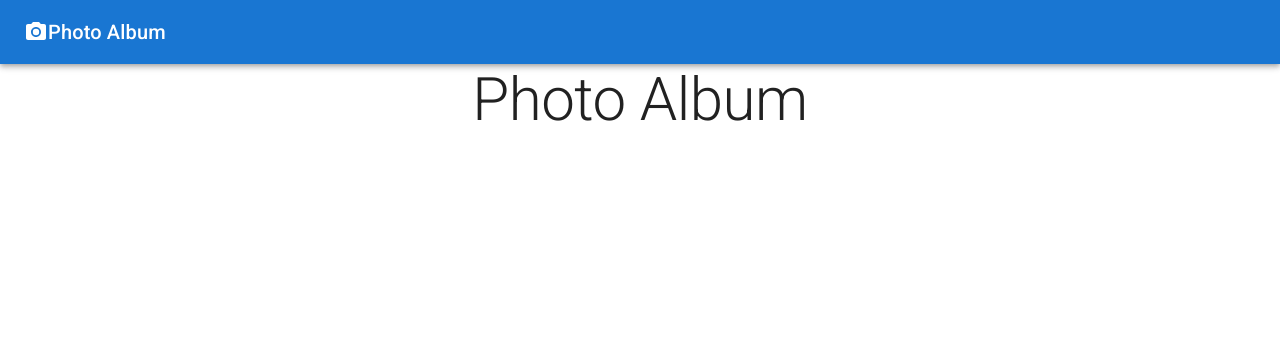
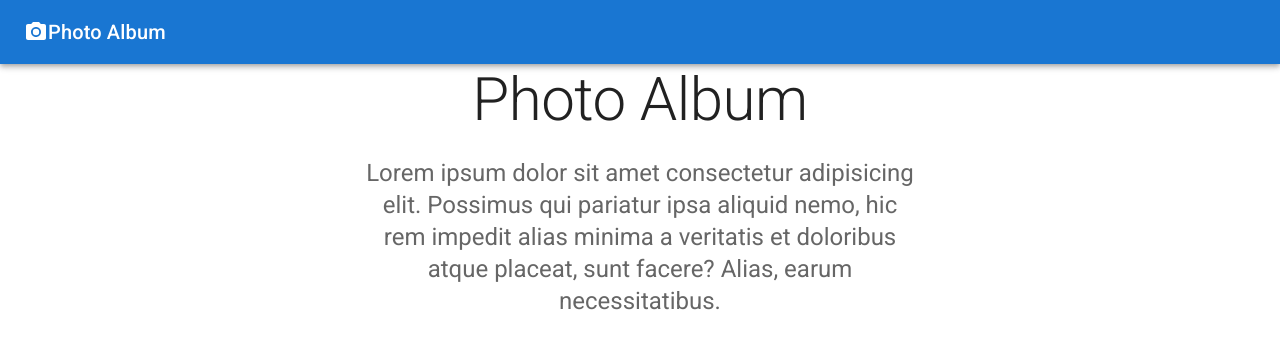
Before and after one commit to jen0828/react-material-ui, a React (Create React App) app: page / in a window 1280 px wide. Shown: the top 348 px of the page. Built offline with nearby package versions, Linux system fonts and the light colour scheme.

Commit message:
Add paragraph

```diff
--- a/src/App.jsx
+++ b/src/App.jsx
@@ -33,6 +33,16 @@ const App = () => {
               gutterBottom>
               Photo Album
             </Typography>
+            <Typography
+              variant="h5"
+              align="center"
+              color="textSecondary"
+              paragraph>
+              Lorem ipsum dolor sit amet consectetur adipisicing elit. Possimus
+              qui pariatur ipsa aliquid nemo, hic rem impedit alias minima a
+              veritatis et doloribus atque placeat, sunt facere? Alias, earum
+              necessitatibus.
+            </Typography>
           </Container>
         </div>
       </main>
```
